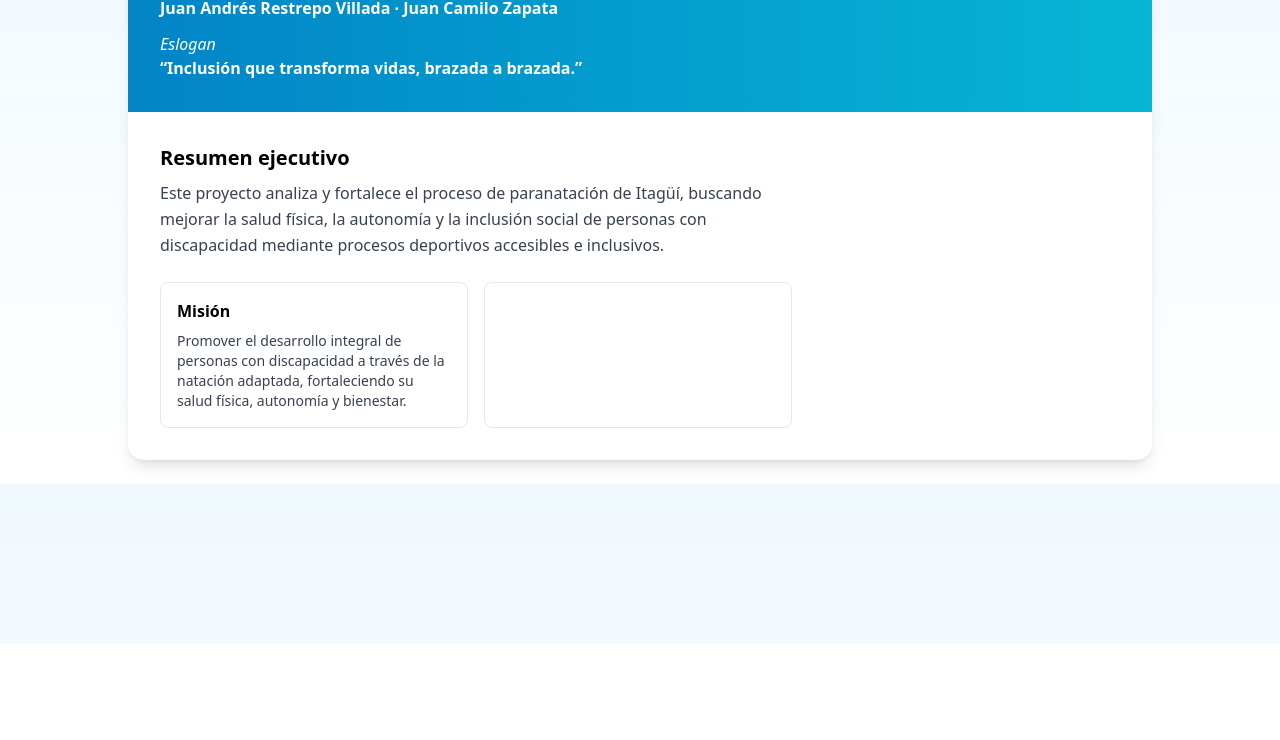
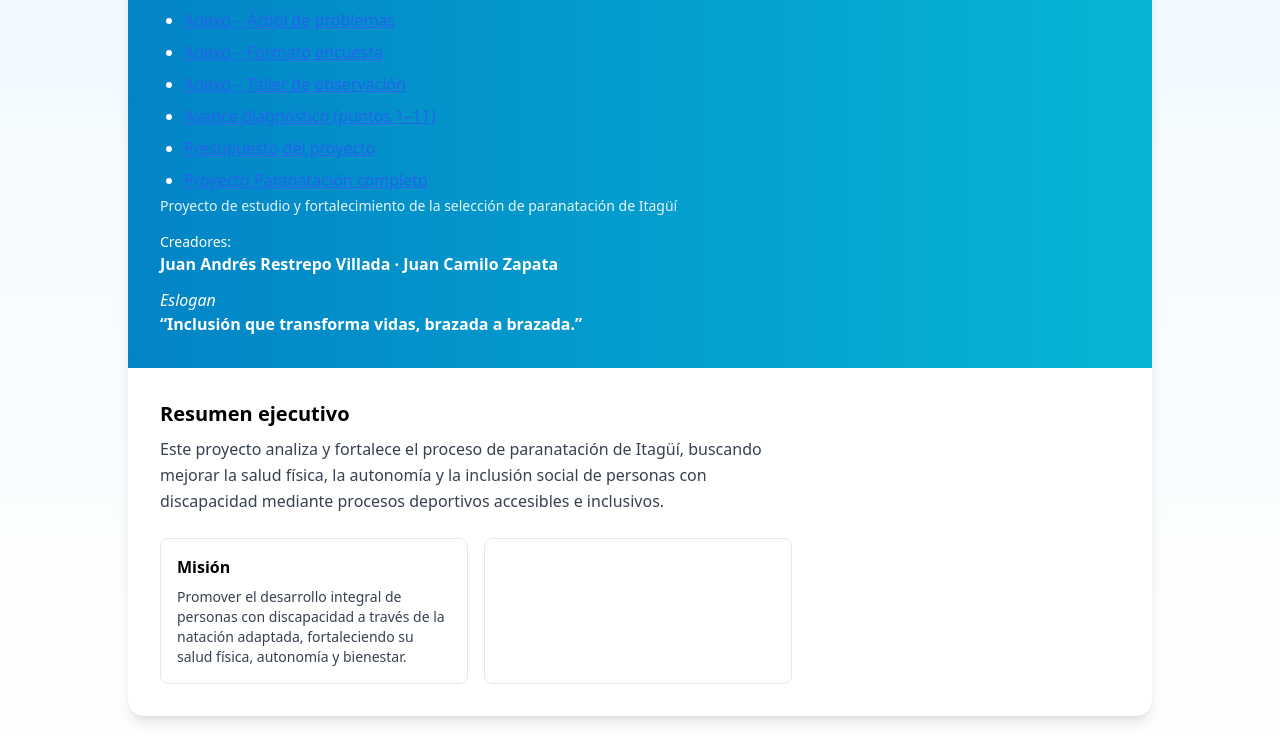
Before and after one commit to restrepovilladajuanandres-web/proyecto-paranatacion, a plain HTML site: page index.html in a window 1280 px wide. Shown: the part 156-896 px from the top of the page. Before the commit the page ends 800 px from the top, so only its background shows below. Drawn offline with nearby package versions, Linux system fonts and the light colour scheme.

Commit message:
Add project documents section to index.html
Added project documents as links in the index.html file.

```diff
--- a/index.html
+++ b/index.html
@@ -13,6 +13,46 @@
     <header class="p-8 bg-gradient-to-r from-sky-600 to-cyan-500 text-white">
       <h1 class="text-3xl font-extrabold">
         Efectos de la Natación Adaptada en la Salud Integral
+        <h2 class="text-2xl font-bold mt-6 mb-4">Documentos del proyecto</h2>
+
+<ul class="list-disc pl-6 space-y-2">
+  <li>
+    <a href="files/anexo_arbol_problemas_juan_camilo.pdf" target="_blank" class="text-blue-600 underline">
+      Anexo – Árbol de problemas
+    </a>
+  </li>
+
+  <li>
+    <a href="files/anexo_formato_encuesta_proyecto.pdf" target="_blank" class="text-blue-600 underline">
+      Anexo – Formato encuesta
+    </a>
+  </li>
+
+  <li>
+    <a href="files/anexo_taller_observacion_proyecto.pdf" target="_blank" class="text-blue-600 underline">
+      Anexo – Taller de observación
+    </a>
+  </li>
+
+  <li>
+    <a href="files/avance_diagnostico_puntos_1_11.pdf" target="_blank" class="text-blue-600 underline">
+      Avance diagnóstico (puntos 1–11)
+    </a>
+  </li>
+
+  <li>
+    <a href="files/presupuesto_proyecto_paranatacion.xlsx" target="_blank" class="text-blue-600 underline">
+      Presupuesto del proyecto
+    </a>
+  </li>
+
+  <li>
+    <a href="files/proyecto_paranatacion_completo.pdf" target="_blank" class="text-blue-600 underline">
+      Proyecto Paranatación completo
+    </a>
+  </li>
+</ul>
+
       </h1>
       <p class="text-sm mt-1 opacity-90">
         Proyecto de estudio y fortalecimiento de la selección de paranatación de Itagüí
```
